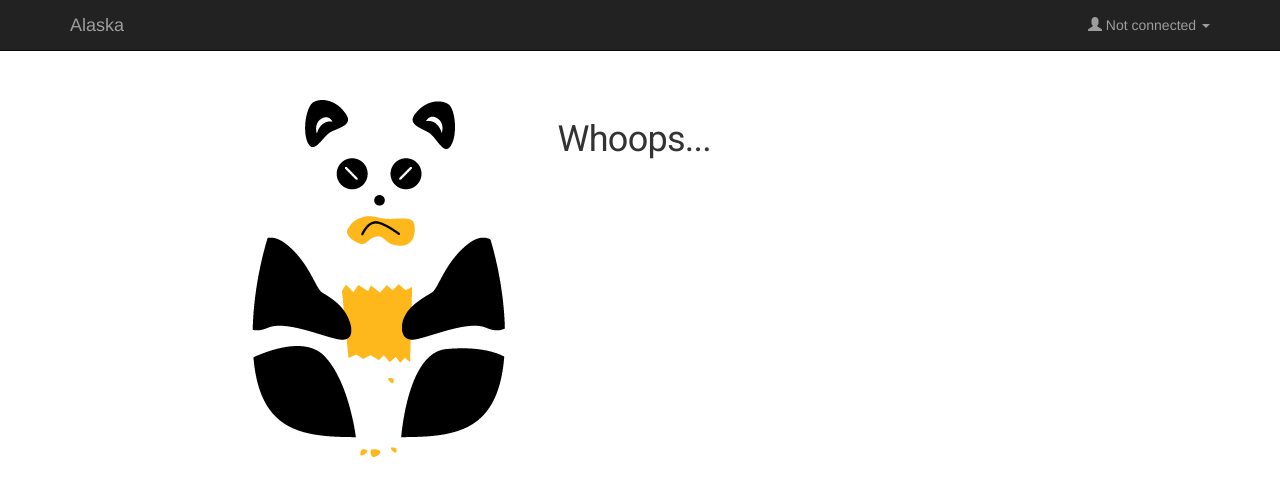
After one commit to kariminus/Alaska, a PHP site: template views/error.html.twig in a window 1280 px wide. The commit adds this page. Shown: the top 496 px of the page. Run offline with PHP 8.4, Linux system fonts and the light colour scheme; the template is opened without the code that fills it, so the values that code supplies are empty; some libraries are stand-ins or nearby versions.

Commit message:
ajout page d'erreur

```diff
--- /dev/null
+++ b/views/error.html.twig
@@ -0,0 +1,14 @@
+{% extends "layout.html.twig" %}
+
+{% block title %}Error!{% endblock %}
+
+{% block content %}
+    <div class="row" id="errorPanel">
+        <div class="col-xs-5">
+            <img class="img-responsive pull-right" src="{{ asset('css//images/panda.png') }}" alt="Error panda"/>
+        </div>
+        <div class="col-xs-6">
+            <h1>Whoops...<br><small>{{ message }}</small></h1>
+        </div>
+    </div>
+{% endblock %}
```
Also changed, not shown: app/app.php (+16 -0 lines), web/css/images/panda.png (added).
